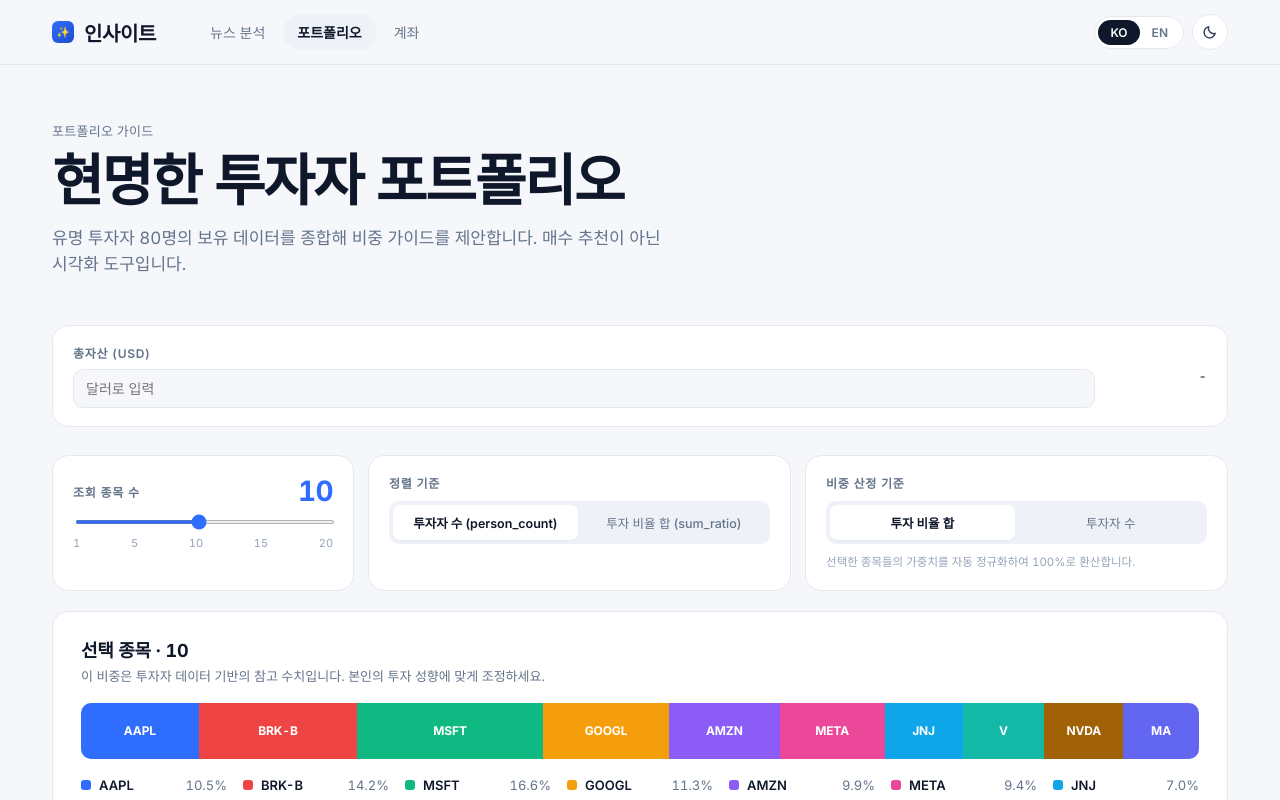
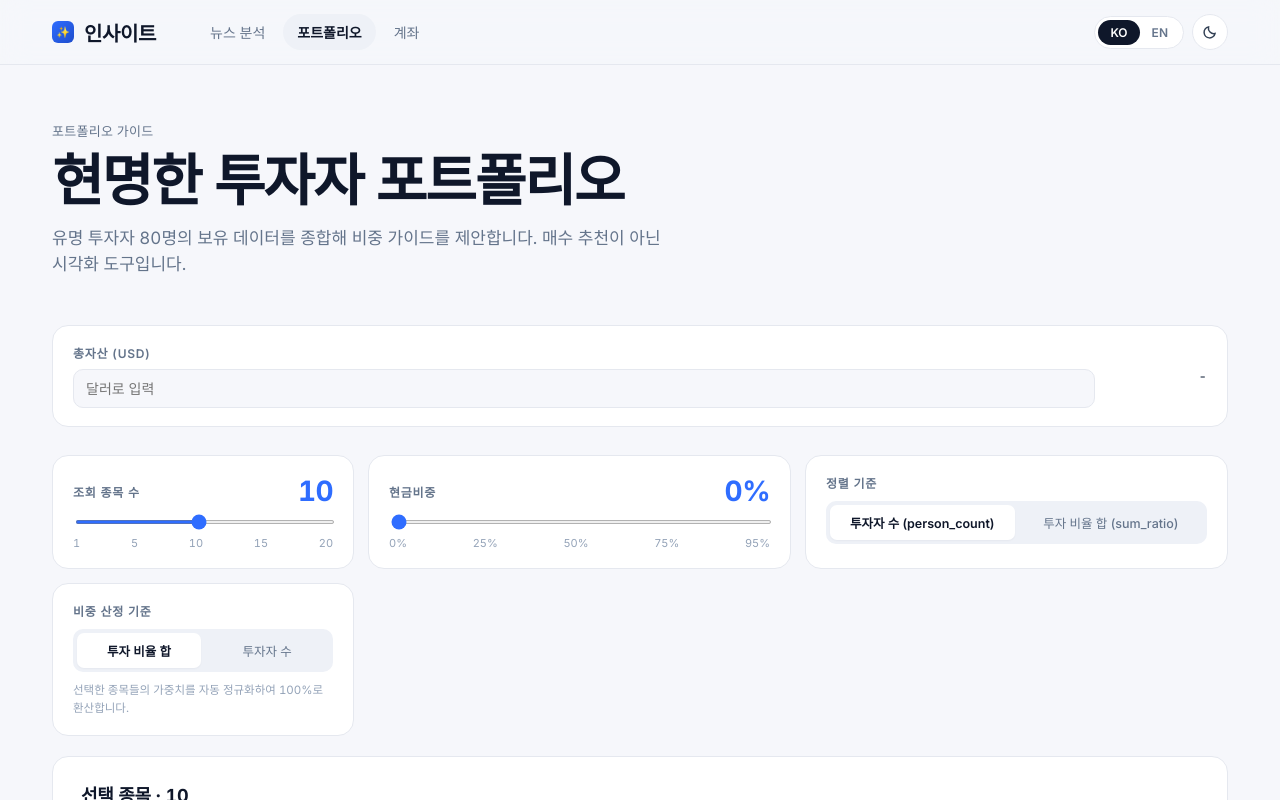
Before and after one commit to inpiniti/insight, a Next.js app: page /portfolio in a window 1280 px wide. Shown: the top 800 px of the page. Built offline with nearby package versions, Linux system fonts and the light colour scheme; no server answers; a web font is replaced by a local one.

Commit message:
포트폴리오에 현금 비중 추가

```diff
--- a/components/PortfolioPage.tsx
+++ b/components/PortfolioPage.tsx
@@ -11,9 +11,11 @@ interface PortfolioPageProps {
 
 export function PortfolioPage({ lang }: PortfolioPageProps) {
   const count = usePortfolioStore((state) => state.count);
+  const cashRatio = usePortfolioStore((state) => state.cashRatio);
   const sortKey = usePortfolioStore((state) => state.sortKey);
   const weightBasis = usePortfolioStore((state) => state.weightBasis);
   const setCount = usePortfolioStore((state) => state.setCount);
+  const setCashRatio = usePortfolioStore((state) => state.setCashRatio);
   const setSortKey = usePortfolioStore((state) => state.setSortKey);
   const setWeightBasis = usePortfolioStore((state) => state.setWeightBasis);
 
@@ -293,6 +295,23 @@ export function PortfolioPage({ lang }: PortfolioPageProps) {
 
         <div className="pf-control">
           <div className="pf-control-head">
+            <label className="pf-label">{lang === "ko" ? "현금비중" : "Cash Ratio"}</label>
+            <span className="pf-count-num num">{cashRatio}%</span>
+          </div>
+          <input
+            type="range" min="0" max="95" step="5"
+            value={cashRatio}
+            onChange={(e) => setCashRatio(parseInt(e.target.value))}
+            className="pf-slider"
+            style={{ accentColor: "var(--accent)" }}
+          />
+          <div className="pf-slider-ticks">
+            <span>0%</span><span>25%</span><span>50%</span><span>75%</span><span>95%</span>
+          </div>
+        </div>
+
+        <div className="pf-control">
+          <div className="pf-control-head">
             <label className="pf-label">{T.sortLabel}</label>
           </div>
           <div className="pf-seg">
@@ -335,6 +354,15 @@ export function PortfolioPage({ lang }: PortfolioPageProps) {
               </div>
             );
           })}
+          {cashRatio > 0 && (
+            <div
+              className="pf-stack-seg"
+              style={{ width: `${cashRatio}%`, background: "#94a3b8" }}
+              title={`Cash ${cashRatio}%`}
+            >
+              {cashRatio > 6 && <span>{lang === "ko" ? "현금" : "Cash"}</span>}
+            </div>
+          )}
         </div>
 
         <div className="pf-legend">
@@ -348,6 +376,13 @@ export function PortfolioPage({ lang }: PortfolioPageProps) {
               </div>
             );
           })}
+          {cashRatio > 0 && (
+            <div className="pf-legend-item">
+              <span className="pf-legend-dot" style={{ background: "#94a3b8" }}></span>
+              <span className="pf-legend-tick num">{lang === "ko" ? "현금" : "Cash"}</span>
+              <span className="pf-legend-pct num">{cashRatio}%</span>
+            </div>
+          )}
         </div>
       </section>
 
@@ -374,8 +409,9 @@ export function PortfolioPage({ lang }: PortfolioPageProps) {
             const safeClose = typeof r.close === "number" ? r.close : null;
 
             // Calculate suggested quantity
-            const suggestedQty = totalAssets > 0 && safeClose ?
-              (totalAssets * safeWeight / 100) / safeClose : 0;
+            const allocableAssets = totalAssets * (1 - cashRatio / 100);
+            const suggestedQty = allocableAssets > 0 && safeClose ?
+              (allocableAssets * safeWeight / 100) / safeClose : 0;
             return (
               <div
                 key={r.stock}
--- a/lib/portfolio-store.ts
+++ b/lib/portfolio-store.ts
@@ -2,9 +2,11 @@ import { create } from "zustand";
 
 interface PortfolioState {
   count: number;
+  cashRatio: number;
   sortKey: "person_count" | "sum_ratio";
   weightBasis: "sum_ratio" | "person_count";
   setCount: (count: number) => void;
+  setCashRatio: (cashRatio: number) => void;
   setSortKey: (sortKey: "person_count" | "sum_ratio") => void;
   setWeightBasis: (weightBasis: "sum_ratio" | "person_count") => void;
   reset: () => void;
@@ -12,6 +14,7 @@ interface PortfolioState {
 
 const INITIAL_STATE = {
   count: 10,
+  cashRatio: 0,
   sortKey: "person_count" as const,
   weightBasis: "sum_ratio" as const,
 };
@@ -19,6 +22,7 @@ const INITIAL_STATE = {
 export const usePortfolioStore = create<PortfolioState>((set) => ({
   ...INITIAL_STATE,
   setCount: (count) => set({ count }),
+  setCashRatio: (cashRatio) => set({ cashRatio }),
   setSortKey: (sortKey) => set({ sortKey }),
   setWeightBasis: (weightBasis) => set({ weightBasis }),
   reset: () => set(INITIAL_STATE),
```
